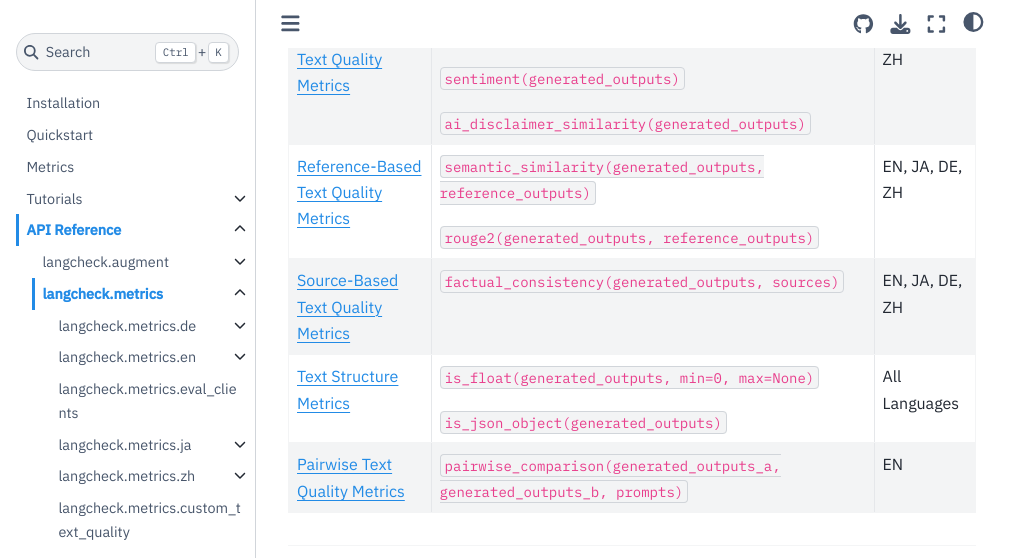
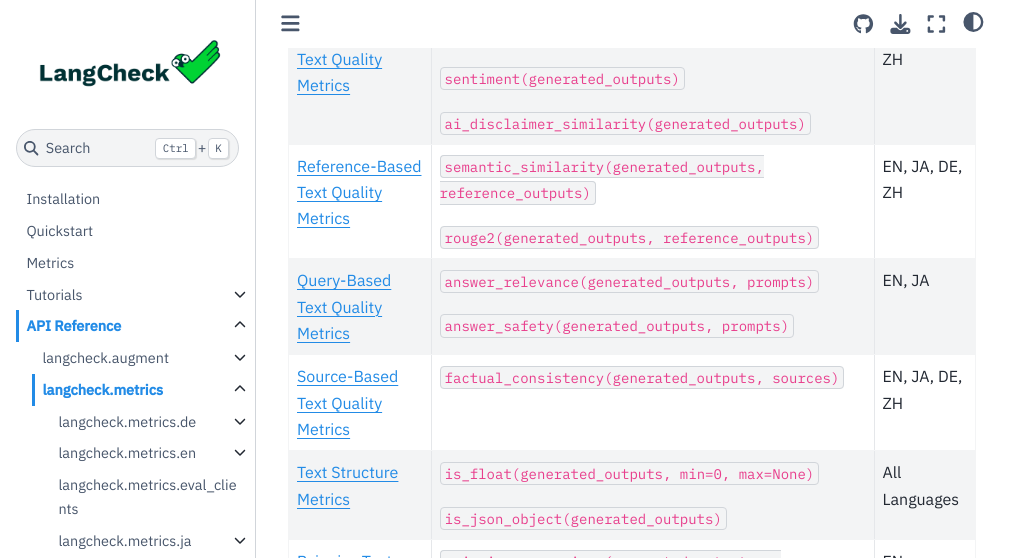
Before and after one commit to citadel-ai/langcheck, a Sphinx documentation site: the page built from docs/langcheck.metrics.rst, in a window 1280 px wide and 900 px high, scrolled down 596 px, cut to the strip 0-558 px from the top of the window. Shown: the whole strip, without its empty margins (0-1031 px from the left). Built offline with Sphinx 7.4.7 and the Sphinx Book theme 1.1.4, drawn with Linux system fonts in a browser that asks for light colours.

Commit message:
update langcheck.metrics.rst

```diff
--- a/docs/langcheck.metrics.rst
+++ b/docs/langcheck.metrics.rst
@@ -29,6 +29,10 @@
 | :ref:`reference-based-text-quality-metrics` | ``semantic_similarity(generated_outputs, reference_outputs)``              | EN, JA, DE, ZH |
 |                                             |                                                                            |                |
 |                                             | ``rouge2(generated_outputs, reference_outputs)``                           |                |
++---------------------------------------------+----------------------------------------------------------------------------+----------------+
+| :ref:`query-based-text-quality-metrics`     | ``answer_relevance(generated_outputs, prompts)``                           | EN, JA         |
+|                                             |                                                                            |                |
+|                                             | ``answer_safety(generated_outputs, prompts)``                              |                |
 +---------------------------------------------+----------------------------------------------------------------------------+----------------+
 | :ref:`source-based-text-quality-metrics`    | ``factual_consistency(generated_outputs, sources)``                        | EN, JA, DE, ZH |
 +---------------------------------------------+----------------------------------------------------------------------------+----------------+
```
